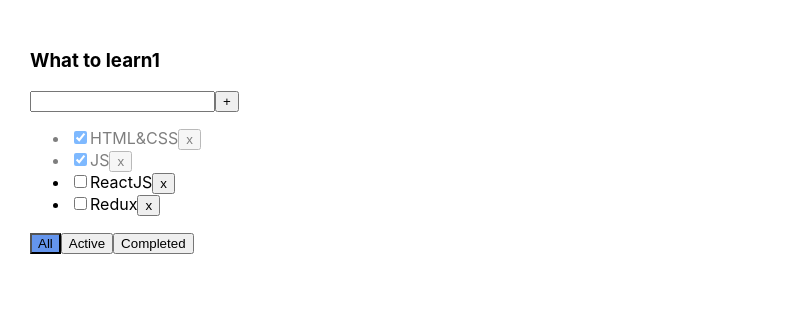
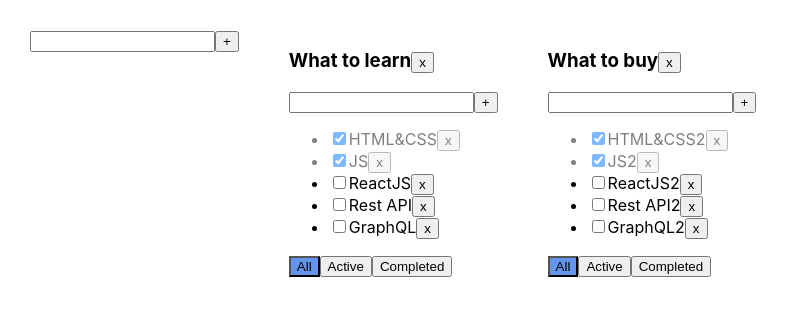
Before and after one commit to Bayer08/ToDoList, a React (Create React App) app: page / in a window 1280 px wide. Shown: the top 316 px of the page, without its empty margins (0-789 px from the left). Built offline with nearby package versions, Linux system fonts and the light colour scheme.

Commit message:
after Lesson 5 TODOLIST

```diff
--- a/src/App.tsx
+++ b/src/App.tsx
@@ -2,87 +2,115 @@
 import './App.css';
 import {TaskType, Todolist} from "./Todolist";
 import {v1} from "uuid";
+import {InputForm} from "./InputForm";
 
-export type FilterValuesType = "all" | "completed" | "active"
+export type FilterValuesType = 'all' | 'completed' | 'active'
+type TodolistType = {
+    id: string,
+    title: string,
+    filter: FilterValuesType
+}
 
 function App() {
-    const title1 = "What to learn1"
-    // const title2 = "Songs"
-    // const truck2 = 10200
-    // const truck3 = true
 
-    // let initTasks = [
-    //     {id: 1, title: "HTML&CSS", isDone: true},
-    //     {id: 2, title: "JS", isDone: true},
-    //     {id: 3, title: "ReactJS", isDone: false},
-    //     {id: 4, title: "Redux", isDone: false}
-    // ]
+    let todolistID1 = v1();
+    let todolistID2 = v1();
 
-    // let arr = useState(initTasks);
-    // let tasks = arr[0]
-    // let setTasks = arr[1]
-    //
-    let [tasks, setTasks] = useState<Array<TaskType>>([
+    let [todolist, setTodolist] = useState<Array<TodolistType>>([
+        {id: todolistID1, title: 'What to learn', filter: 'all'},
+        {id: todolistID2, title: 'What to buy', filter: 'all'}
+    ])
+
+    let [tasks, setTasks] = useState({
+        [todolistID1]: [
             {id: v1(), title: "HTML&CSS", isDone: true},
             {id: v1(), title: "JS", isDone: true},
             {id: v1(), title: "ReactJS", isDone: false},
-        {id: v1(), title: "Redux", isDone: false}
-    ]);
+            {id: v1(), title: "Rest API", isDone: false},
+            {id: v1(), title: "GraphQL", isDone: false},
+        ],
+        [todolistID2]: [
+            {id: v1(), title: "HTML&CSS2", isDone: true},
+            {id: v1(), title: "JS2", isDone: true},
+            {id: v1(), title: "ReactJS2", isDone: false},
+            {id: v1(), title: "Rest API2", isDone: false},
+            {id: v1(), title: "GraphQL2", isDone: false},
+        ]
+    });
 
-    let [filter, setFilter] = useState<FilterValuesType>("all");
-
-    // const task2 = [
-    //     {id:1, title: "Hello World", isDone:true},
-    //     {id:2, title: "I am happy", isDone:true},
-    //     // {id:3, title: "Yo", isDone:false}
-    // ]
-
-    function removeTask(id: string) {
-
-        let filteredTasks = tasks.filter(t => t.id !== id)
-        setTasks(filteredTasks)
+    function removeTask(todoListsId: string, taskId: string) {
+        setTasks({...tasks, [todoListsId]: tasks[todoListsId].filter(el => el.id !== taskId)})
     }
 
-    let addTask = (newTitle: string) => {
-        const newTask = {id: v1(), title: newTitle, isDone: false}
-        setTasks([newTask, ...tasks])
+    let addTask = (todoListsId: string, newTitle: string) => {
+        let newTask = {id: v1(), title: newTitle, isDone: false}
+        setTasks({...tasks, [todoListsId]: [newTask, ...tasks[todoListsId]]})
 
     }
 
-    function changeFilter(value: FilterValuesType) {
-        setFilter(value)
+    function changeFilter(todoListsId: string, value: FilterValuesType) {
+        // setFilter(value)
+        setTodolist(todolist.map(el => el.id === todoListsId ? {...el, filter: value} : el))
     }
 
 
-    const isDoneChanger = (id: string, isDone: boolean) => {
-        let task = tasks.find(f => id === f.id)
-        if (task) {
-            task.isDone = isDone
+    const isDoneChanger = (todoListsId: string, id: string, isDoneValue: boolean) => {
+
+        setTasks({...tasks,[todoListsId]: tasks[todoListsId].map(el => el.id === id ? {...el, isDone: isDoneValue} : el)})
     }
-        setTasks([...tasks])
+    const removeTodoList = (todoListsId: string) => {
+        setTodolist(todolist.filter(el => el.id !== todoListsId))
+        delete tasks[todoListsId]
+    }
+    const addNewTodoLIst = (title:string) => {
+        let newTodoList:TodolistType = {id:v1(), title:title, filter: 'all'}
+        setTodolist([newTodoList, ...todolist])
+        setTasks({...tasks,[newTodoList.id]:[]})
+    }
+
+    const editableSpanChanger = (todoListsId: string, id:string, newTitle:string) => {
+        setTasks({...tasks,[todoListsId]:tasks[todoListsId].map(el => el.id === id ? {...el, title: newTitle} : el)})
 
     }
 
-    let tasksForTodoList = tasks;
-    if (filter === "completed") {
-        tasksForTodoList = tasks.filter(t => t.isDone === true)
+    const editableSpanTitleChanger = (todoListsId: string, newTitle:string) => {
+
+        let newTodoList =todolist.find(el=>el.id === todoListsId)
+        if (newTodoList) {
+            newTodoList.title = newTitle
+            setTodolist([...todolist])
         }
-    if (filter === "active") {
-        tasksForTodoList = tasks.filter(t => t.isDone === false)
+        console.log(todolist)
     }
-
 
     return (
         <div className="App">
-            <Todolist title={title1}
+            <InputForm addNewItem={addNewTodoLIst}/>
+            {todolist.map(el => {
+                let tasksForTodoList = tasks[el.id];
+                if (el.filter === "completed") {
+                    tasksForTodoList = tasks[el.id].filter(t => t.isDone === true)
+                }
+                if (el.filter === "active") {
+                    tasksForTodoList = tasks[el.id].filter(t => t.isDone === false)
+                }
+                return (
+                    <Todolist
+                        key={el.id}
+                        todoListsId={el.id}
+                        title={el.title}
                         tasks={tasksForTodoList}
                         removeTask={removeTask}
                         changeFilter={changeFilter}
                         addTask={addTask}
                         isDoneChanger={isDoneChanger}
-                      filter={filter}
+                        filter={el.filter}
+                        removeTodoList={removeTodoList}
+                        editableSpanTaskChanger={editableSpanChanger}
+                        editableSpanTitleChanger={editableSpanTitleChanger}
                     />
-            {/*<Todolist title={title2}  tasks={task2}/>*/}
+                )
+            })}
         </div>
     );
 }
--- /dev/null
+++ b/src/EditableSpan.tsx
@@ -0,0 +1,28 @@
+import React, {ChangeEvent, useState} from "react";
+
+type EditableSpanPropsTypes = {
+    title: string
+    callback:(title:string)=>void
+}
+export const EditableSpan = (props: EditableSpanPropsTypes) => {
+    let [title, setTitle] = useState('')
+    let [editMode, setEditMode] = useState(false)
+    const onChangeTitleHandler = (e: ChangeEvent<HTMLInputElement>) => {
+        setTitle(e.currentTarget.value)
+    }
+
+    const editModeOn = () => {
+        setEditMode(true)
+    }
+    const editModeOff = () => {
+        setEditMode(false)
+        props.callback(title)
+    }
+    return (
+
+        (editMode) ?
+            <input onChange={onChangeTitleHandler} value={title} onBlur={editModeOff} autoFocus></input>
+            : <span onDoubleClick={editModeOn}>{props.title}</span>
+
+    )
+}
--- /dev/null
+++ b/src/InputForm.tsx
@@ -0,0 +1,43 @@
+import React, {ChangeEvent, KeyboardEvent, useState} from "react";
+import {Button} from "./components/Button/Button";
+
+type InputForm = {
+    // title: string
+    addNewItem: (title: string) => void
+}
+export const InputForm = (props: InputForm) => {
+
+    let [title, setTitle] = useState<string>('')
+    let [error, setError] = useState<string>('')
+
+    const onChangeHandler = (e: ChangeEvent<HTMLInputElement>) => {
+        setError('')
+        setTitle(e.currentTarget.value)
+        console.log('Error === 0')
+    }
+    const onKeyPressHandler = (e: KeyboardEvent<HTMLInputElement>) => {
+        if (e.key === "Enter") {
+            addTaskHandler()
+        }
+    }
+    const addTaskHandler = () => {
+        if (title.trim() !== '') {
+            props.addNewItem(title)
+            setTitle('')
+        } else {
+            setError('Title is required')
+            console.log(error)
+        }
+    }
+
+    return (
+        <div>
+            <input className={error !== '' ? "error" : ''}
+                   value={title}
+                   onKeyDown={onKeyPressHandler}
+                   onChange={onChangeHandler}/>
+            <Button className={''} callBack={addTaskHandler} name={'+'}/>
+            {error && <div className="errorMassage">{error}</div>}
+        </div>
+    )
+}
--- a/src/Todolist.tsx
+++ b/src/Todolist.tsx
@@ -1,20 +1,21 @@
-import React, {ChangeEvent, KeyboardEvent, useState} from "react";
+import React, {ChangeEvent} from "react";
 import {FilterValuesType} from "./App";
-import {Simulate} from "react-dom/test-utils";
-import change = Simulate.change;
 import {Button} from "./components/Button/Button";
-// import './App.css';
+import {InputForm} from "./InputForm";
+import {EditableSpan} from "./EditableSpan";
 
 type PropsType = {
     title: string
     tasks: Array<TaskType>
-    //  tasks: TaskType[]
-    removeTask: (id: string) => void
-    changeFilter: (value: FilterValuesType) => void
-    addTask: (title: string) => void
-    isDoneChanger: (id: string, isDone: boolean) => void
+    removeTask: (todoListsId: string, id: string) => void
+    changeFilter: (todoListsId: string, value: FilterValuesType) => void
+    addTask: (todoListsId: string, title: string) => void
+    isDoneChanger: (todoListsId: string, id: string, isDone: boolean) => void
     filter: string
-
+    todoListsId: string
+    removeTodoList: (todoListsId: string) => void
+    editableSpanTaskChanger: (todoListsId: string, title: string, id:string) => void
+    editableSpanTitleChanger: (todoListsId: string, title: string) => void
 }
 
 export type TaskType = {
@@ -24,89 +25,60 @@
 }
 
 export const Todolist = (props: PropsType) => {
-    let [title, setTitle] = useState<string>('')
-    let [error, setError] = useState<string>('')
-    // const changeFilterAll = () => {
-    //     props.changeFilter("all")
-    // }
-    // const changeFilterActive = () => {
-    //     props.changeFilter("active")
-    // }
-    // const changeFilterCompleted = () => {
-    //     props.changeFilter("completed")
-    // }
-    const removeTaskHandler = (eid: string) => {
-        props.removeTask(eid)
+
+
+
+    const removeTaskHandler = (todoListsId: string, eid: string) => {
+        props.removeTask(todoListsId, eid)
     }
-    const tsarChangeFilter = (value: FilterValuesType) => {
-        props.changeFilter(value)
+    const tsarChangeFilter = (todoListsId: string, value: FilterValuesType) => {
+        props.changeFilter(todoListsId, value)
     }
 
-    const addTaskHandler = () => {
-        if (title.trim() !== '') {
-            props.addTask(title)
-            setTitle('')
-        } else {
-            setError('Title is required')
-            console.log(error)
-        }
+    const addTask =(title:string) =>{
+        props.addTask(props.todoListsId, title)
     }
-    const onChangeHandler = (e: ChangeEvent<HTMLInputElement>) => {
-        setError('')
-        setTitle(e.currentTarget.value)
-        console.log('Error === 0')
+
+    const removeTodoListHandler = () => {
+        props.removeTodoList(props.todoListsId)
     }
-    const onKeyPressHandler = (e: KeyboardEvent<HTMLInputElement>) => {
-        if (e.key === "Enter") {
-            addTaskHandler()
-        }
-        // console.log(e.key)
+   const editableSpanTitleChangerHandler=(title:string) => {
+        props.editableSpanTitleChanger(props.todoListsId, title)
     }
-    // console.log(props.filter)
+
     return (
         <div>
-            <h3>{props.title}</h3>
-            <div>
-                <input className={error !== '' ? "error" : ''}
-                       value={title}
-                       onKeyDown={onKeyPressHandler}
-                       onChange={onChangeHandler}/>
-                <Button className={''} callBack={addTaskHandler} name={'+'}/>
-                {error && <div className="errorMassage">{error}</div>}
-            </div>
+            <h3>
+                <EditableSpan title={props.title} callback={editableSpanTitleChangerHandler}/>
+                <button onClick={removeTodoListHandler}>x</button>
+            </h3>
+            <InputForm addNewItem={addTask}/>
             <ul>
                 {props.tasks.map((el) => {
                     const onChangeInputHandler = (isDone: ChangeEvent<HTMLInputElement>) => {
-                        props.isDoneChanger(el.id, isDone.currentTarget.checked)
+                        props.isDoneChanger(props.todoListsId, el.id, isDone.currentTarget.checked)
                     }
-
+                    const editableSpanChangerHandler = (title:string)=> {
+                        props.editableSpanTaskChanger(props.todoListsId, el.id, title)
+                    }
                     return <li key={el.id} className={el.isDone === true ? "completed" : ""}>
                         <input
                             onChange={onChangeInputHandler}
                             type="checkbox"
                             checked={el.isDone}/>
-                        <span>{el.title}</span>
-                        <Button className={''} name={'x'} callBack={() => removeTaskHandler(el.id)}/>
-                        {/*<button onClick={() => removeTaskHandler(el.id)}>x</button>*/}
-                        {/*<button onClick={() => {*/}
-                        {/*    props.removeTask(el.id)*/}
-                        {/*}}>x*/}
-                        {/*</button>*/}
+                        <EditableSpan callback={editableSpanChangerHandler} title={el.title}/>
+                        <Button className={''} name={'x'} callBack={() => removeTaskHandler(props.todoListsId, el.id)}/>
                     </li>
                 })}
-                {/*    <li><input type="checkbox" checked={props.tasks[0].isDone}/> <span>{props.tasks[0].title}</span></li>*/}
-                {/*    <li><input type="checkbox" checked={props.tasks[1].isDone}/> <span>{props.tasks[1].title}</span></li>*/}
-                {/*    <li><input type="checkbox" checked={props.tasks[2].isDone}/> <span>{props.tasks[2].title}</span></li>*/}
             </ul>
 
             <div>
                 <Button className={props.filter === 'all' ? "activeFilter" : ""}
-                        callBack={() => tsarChangeFilter('all')} name={'All'}/>
+                        callBack={() => tsarChangeFilter(props.todoListsId, 'all')} name={'All'}/>
                 <Button className={props.filter === 'active' ? "activeFilter" : ""}
-                        callBack={() => tsarChangeFilter('active')} name={'Active'}/>
-                {/*<button onClick={() => tsarChangeFilter('completed')}>Completed</button>*/}
+                        callBack={() => tsarChangeFilter(props.todoListsId, 'active')} name={'Active'}/>
                 <Button className={props.filter === 'completed' ? "activeFilter" : ""}
-                        callBack={() => tsarChangeFilter('completed')} name={'Completed'}/>
+                        callBack={() => tsarChangeFilter(props.todoListsId, 'completed')} name={'Completed'}/>
             </div>
         </div>
     )
```
Lines whose indentation alone changed are shown as unchanged.
